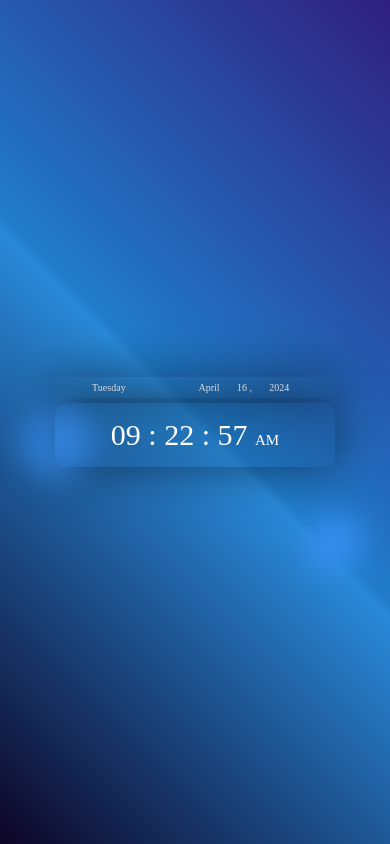
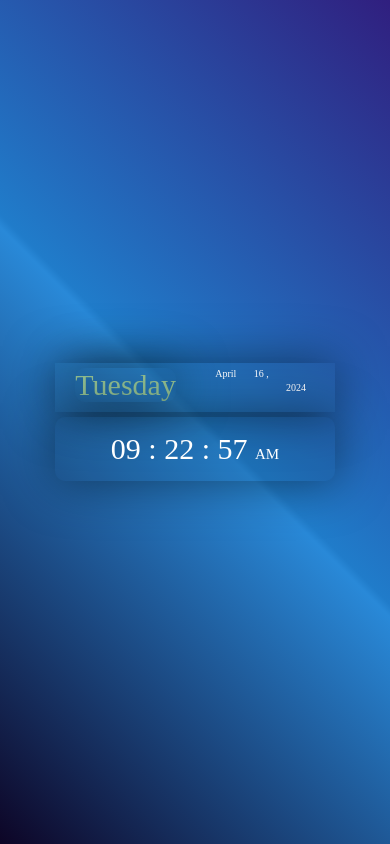
Before and after one commit to protik-das-utso/digital-clock, a plain HTML site: page index.html in a window 390 px wide. Drawn offline with Linux system fonts and the light colour scheme; a web font is replaced by a local one.

Commit message:
add date

```diff
--- a/style.css
+++ b/style.css
@@ -1,3 +1,5 @@
+@import url('https://fonts.googleapis.com/css2?family=Jersey+20&family=Orbitron:wght@400..900&display=swap');
+
 body,
 html {
     margin: 0;
@@ -22,6 +24,42 @@ body {
 .box {
     position: relative;
     z-index: 1;
+}
+
+.year-sec {
+    padding: 30px 0px;
+    text-align: center;
+    font-size: 50px;
+    font-family: "Orbitron";
+    margin-bottom: 5px;
+    color: chocolate;
+    display: flex;
+background-color: rgba(0, 0, 0, 0.1);
+    box-shadow: 0 0 50px rgba(0, 0, 0, 0.5);
+    border-radius: 10px;
+}
+.date-month {
+    display: flex;
+    flex-direction: column;
+    width: 50%;
+}
+.year{
+
+    align-items: center;
+    display: flex;
+}
+.week-day {
+    font-size: 30px;
+    font-family: "Jersey 20";
+    color:darkseagreen;
+    margin-bottom: 5px;
+    display: flex;
+    justify-content: center;
+    align-items: center;
+    background-color: rgba(0, 0, 0, 0.1);
+    box-shadow: 0 0 50px rgba(0, 0, 0, 0.5);
+    border-radius: 10px;
+
 }
 
 .clock-text {
@@ -55,32 +93,8 @@ body {
 .top-text .date-row {
     display: flex;
     justify-content: space-around;
-    width: 30%;
+    text-align: center;
 }
-
-.square {
-    position: absolute;
-    width: 80px;
-    height: 80px;
-    background-color: #368ef0;
-    border-radius: 4px;
-    top: 130px;
-    right: -35px;
-    left: auto;
-    filter: blur(15px);
-}
-
-.circle {
-    position: absolute;
-    width: 100px;
-    height: 100px;
-    background-color: #368ef0;
-    border-radius: 50%;
-    top: 10px;
-    left: -20px;
-    filter: blur(15px);
-}
-
 
 .am-pm {
     font-size: 25px;
@@ -106,21 +120,7 @@ body {
         width: 40%;
     }
 
-    .square {
-        width: 60px;
-        height: 60px;
 
-        top: 110px;
-        right: -35px;
-    }
-
-    .circle {
-        width: 80px;
-        height: 80px;
-        border-radius: 50%;
-        top: -10px;
-        left: -20px;
-    }
 }
 
 @media only screen and (max-width: 460px) {
@@ -134,19 +134,4 @@ body {
         width: 270px;
     }
 
-    .square {
-        width: 50px;
-        height: 50px;
-
-        top: 140px;
-        right: -25px;
-    }
-
-    .circle {
-        width: 70px;
-        height: 70px;
-        border-radius: 50%;
-        top: 30px;
-        left: -30px;
-    }
 }
```
